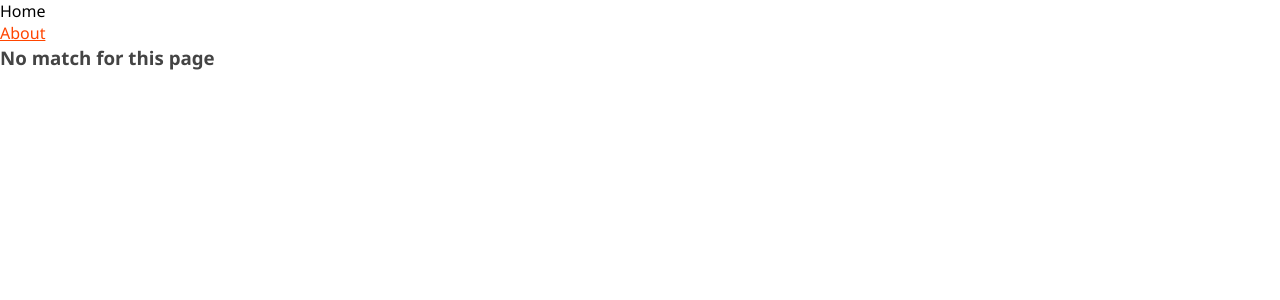
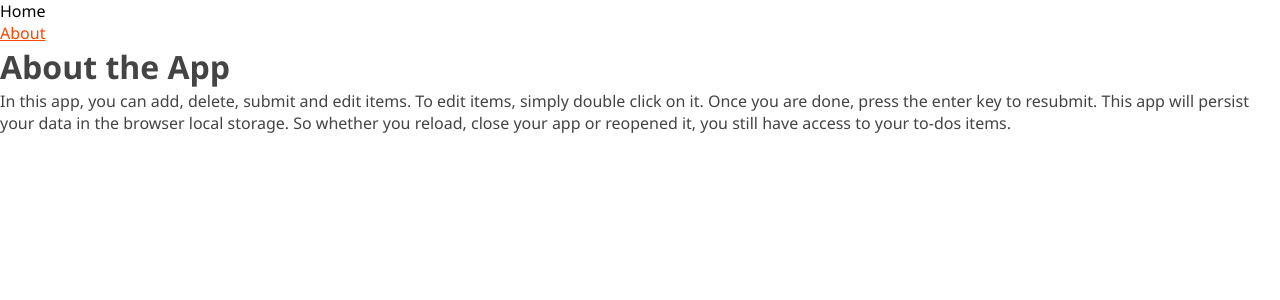
Before and after one commit to ConWinstone/react-todo-app, a React (Create React App) app: page /about/about-app in a window 1280 px wide. Shown: the top 300 px of the page. Built offline with nearby package versions, Linux system fonts and the light colour scheme.

Commit message:
Dynamic routing on about page

```diff
--- a/src/Pages/About.js
+++ b/src/Pages/About.js
@@ -1,6 +1,23 @@
 import React from 'react'
+import { Routes, Route, Link, useParams } from 'react-router-dom'
 
-const About = () => {
-  return <div>hello from about page</div>
+import SinglePage from './SinglePage'
+
+export default function About() {
+  console.log(useParams())
+  return (
+    <div>
+      <ul>
+        <li>
+          <Link to="about-app">About App</Link>
+        </li>
+        <li>
+          <Link to="about-author">About Author</Link>
+        </li>
+      </ul>
+      <Routes>
+        <Route path="/:slug" element={<SinglePage />} />
+      </Routes>
+    </div>
+  )
 }
-export default About
--- /dev/null
+++ b/src/Pages/SinglePage.js
@@ -0,0 +1,32 @@
+import React from 'react'
+import { useParams } from 'react-router-dom'
+
+const SinglePage = () => {
+  console.log(useParams())
+
+  const aboutData = [
+    {
+      slug: 'about-app',
+      title: 'About the App',
+      description:
+        'In this app, you can add, delete, submit and edit items. To edit items, simply double click on it. Once you are done, press the enter key to resubmit. This app will persist your data in the browser local storage. So whether you reload, close your app or reopened it, you still have access to your to-dos items.',
+    },
+    {
+      slug: 'about-author',
+      title: 'About the Author',
+      description:
+        'This app was developed by Ibas Majid, a self-taught web developer and a technical writer. He is opened to freelance Gig. So go ahead and connect with ibas on Twitter @ibaslogic.',
+    },
+  ]
+  const { slug } = useParams()
+  const aboutContent = aboutData.find((item) => item.slug === slug)
+  const { title, description } = aboutContent
+
+  return (
+    <div>
+      <h1>{title}</h1>
+      <p>{description}</p>
+    </div>
+  )
+}
+export default SinglePage
--- a/src/components/TodoContainer.js
+++ b/src/components/TodoContainer.js
@@ -3,6 +3,7 @@
 import TodosList from './TodosList'
 import Header from './Header'
 import InputTodo from './InputTodo'
+import { Route } from 'react-router-dom'
 
 function getInitialTodos() {
   // getting stored items
--- a/src/index.js
+++ b/src/index.js
@@ -9,6 +9,7 @@
 import './App.css'
 import NotMatch from './Pages/NotMatch'
 import About from './Pages/About'
+import SinglePage from './Pages/SinglePage'
 
 ReactDOM.render(
   <React.StrictMode>
@@ -17,6 +18,7 @@
       <Routes>
         <Route path="/" element={<TodoContainer />} />
         <Route path="/about" element={<About />} />
+        <Route path="/about/:slug" element={<SinglePage />} />
         <Route path="/*" element={<NotMatch />} />
       </Routes>
     </Router>
```
